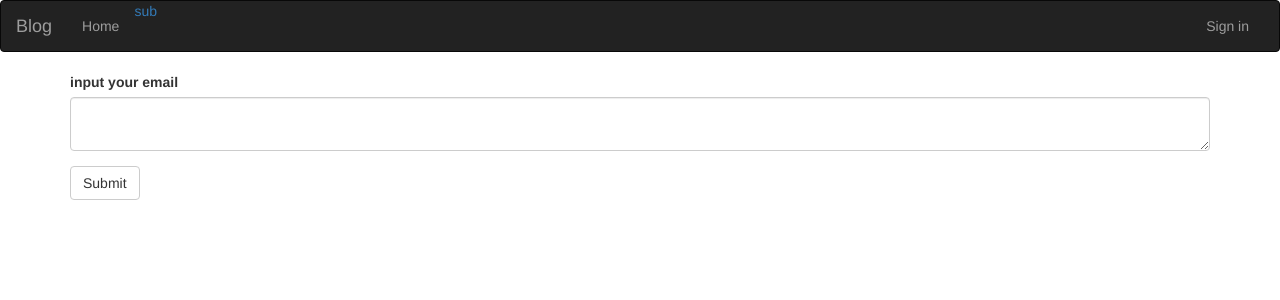
After one commit to ugiriwabo/Personal_blog, a Flask app: page /authenticate/subscribe in a window 1280 px wide. The commit adds this page. Shown: the top 300 px of the page. Run offline with Flask 2, Linux system fonts and the light colour scheme; some libraries are stand-ins or nearby versions.

Commit message:
subscribe message send

```diff
--- a/app/auth/forms.py
+++ b/app/auth/forms.py
@@ -26,3 +26,7 @@ class LoginForm(FlaskForm):
     password = PasswordField('Password',validators =[Required()])
     remember = BooleanField('Remember me')
     submit = SubmitField('Sign In')
+
+class SubForm(FlaskForm):
+    email = TextAreaField('input your email', validators=[Required()])
+    submit = SubmitField('Submit')
--- a/app/auth/views.py
+++ b/app/auth/views.py
@@ -1,8 +1,8 @@
 from flask import render_template,redirect,url_for, flash,request
 from . import auth
 from flask_login import login_user,logout_user,login_required
-from ..models import User
-from .forms import LoginForm,RegistrationForm
+from ..models import User,Subscribe
+from .forms import LoginForm,RegistrationForm,SubForm
 from .. import db
 from ..email import mail_message
 
@@ -21,6 +21,22 @@ def login():
     title = "Personnel blog website"
     return render_template('auth/login.html',login_form = login_form,title=title)
 
+@auth.route('/subscribe', methods=['GET','POST'])
+def subscribe():
+    sub_form=SubForm()
+    if sub_form.validate_on_submit():
+        email=sub_form.email.data
+        new_subscriber=Subscribe(email=email)
+
+        db.session.add(new_subscriber)
+        db.session.commit()
+        mail_message("you are welcome","email/welcome_subscribe",new_subscriber.email)
+
+        return redirect(url_for('auth.login'))
+
+    return render_template('subscribe.html',sub_form =sub_form)
+
+
 @auth.route('/logout')
 @login_required
 def logout():
--- a/app/email.py
+++ b/app/email.py
@@ -4,6 +4,8 @@ from . import mail
 sender_email = 'ugiraconsole@gmail.com'
 
 def mail_message(subject,template,to,**kwargs):
+    sender_email = 'ugiraconsole@gmail.com'
+    sender_password = 'mbazumutima'
     email = Message(subject, sender=sender_email, recipients=[to])
     email.body= render_template(template + ".txt",**kwargs)
     email.html = render_template(template + ".html",**kwargs)
--- a/app/main/forms.py
+++ b/app/main/forms.py
@@ -14,6 +14,8 @@ class CommentForm(FlaskForm):
     submit = SubmitField('Submit')
 
 
+
+
 class UpdateProfile(FlaskForm):
     description = TextAreaField('Tell us about you.',validators = [Required()])
     submit = SubmitField('Submit')
--- /dev/null
+++ b/app/templates/email/welcome_subscribe.txt
@@ -0,0 +1 @@
+you are welcome
--- a/app/templates/index.html
+++ b/app/templates/index.html
@@ -3,7 +3,7 @@
 <!-- Styles block -->
 {% block content %}
     <div style="background-color:burlywood;">
-        <div style="  margin-right:100px;margin-left: 100px;text-align:center; font-size:6px;">
+        <div style=" margin-right:100px;margin-left: 100px;text-align:center; font-size:6px;">
             <span style="font-size:60px; font-family: 'Akronim', cursive;">PERSONAL-BLOG-WEBSITE</span>
        </div>
         <div class="panel" style=" border: 3px solid #f2f2f2; margin-top:10px; padding:20px; margin-left: 100px;margin-right: 100px;">
@@ -35,7 +35,7 @@
 
     <div class="row">
 
-      {{macro.displayPostList(pitch_list)}}
+      {{macro.displayPostList(post_list)}}
     </div>
 
 
--- a/app/templates/macros.html
+++ b/app/templates/macros.html
@@ -1,6 +1,6 @@
 {% macro displayPostList(post_list) %}
 {% for post in post_list %}
-<div class="col-xs-6 col-sm-6 col-md-6">
+<!-- <div class="col-xs-6 col-sm-6 col-md-6">
   <div class="card m-2">
     <div class="card-header">
       Category - {{post.category}}
@@ -13,6 +13,6 @@
       <p>Add a comment <a href="/comment/{{post.id}}">here</a>.</p>
     </div>
   </div>
-</div>
+</div> -->
 {% endfor %}
 {% endmacro %}
--- a/app/templates/navbar.html
+++ b/app/templates/navbar.html
@@ -14,6 +14,9 @@
                 <li><a href="/">Home</a></li>
             </ul>
 
+                <a href="{{url_for('auth.subscribe')}}">sub</a></li>
+
+
             <ul class="nav navbar-nav navbar-right">
                 {% if current_user.is_authenticated %}
                 <li><a href="{{url_for('main.profile',uname=current_user.username)}}">Profile</a></li>
@@ -21,6 +24,7 @@
                 <li><a href="{{url_for('auth.logout')}}">Sign out</a></li>
                 {% else %}
                 <li><a href="{{url_for('auth.login')}}">Sign in</a></li>
+
                 {%endif%}
             </ul>
         </div>
--- /dev/null
+++ b/app/templates/subscribe.html
@@ -0,0 +1,11 @@
+{% extends 'base.html'%}
+
+{% import "bootstrap/wtf.html" as wtf %}
+    {% block content %}
+    <div class="container">
+
+        <div>
+            {{wtf.quick_form(sub_form)}}
+        </div>
+    </div>
+    {% endblock%}
--- a/manage.py
+++ b/manage.py
@@ -1,5 +1,5 @@
 from app import create_app,db
-from app.models import User,Post,Comment
+from app.models import User,Post,Comment,Subscribe
 from flask_script import Manager,Server
 from  flask_migrate import Migrate, MigrateCommand
 
```
Also changed, not shown: app/models.py (+7 -0 lines), app/templates/update_post.html (added, +15 -0 lines), migrations/versions/2f5fb96b11c1_initial_migration.py (added, +34 -0 lines), app/main/views.py (line endings or trailing spaces), app/templates/base.html (line endings or trailing spaces), app/templates/email/welcome_subscribe.html (added).
